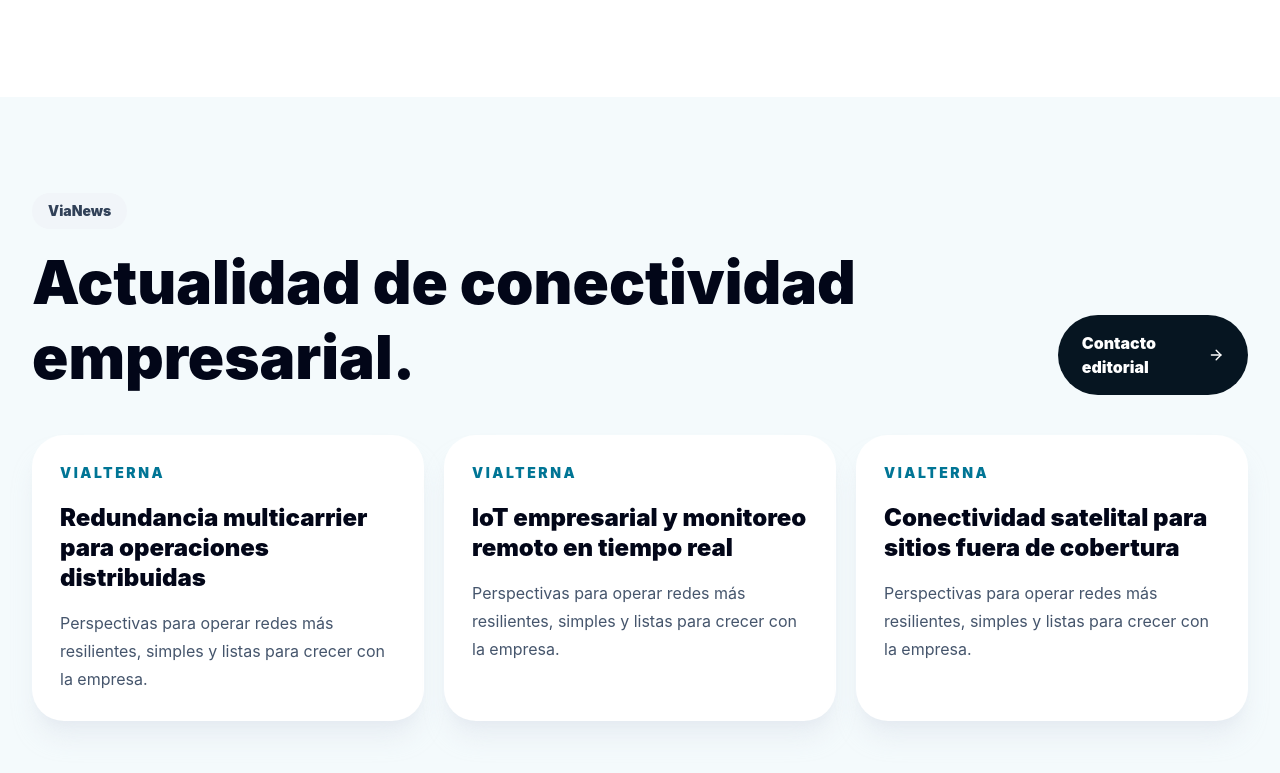
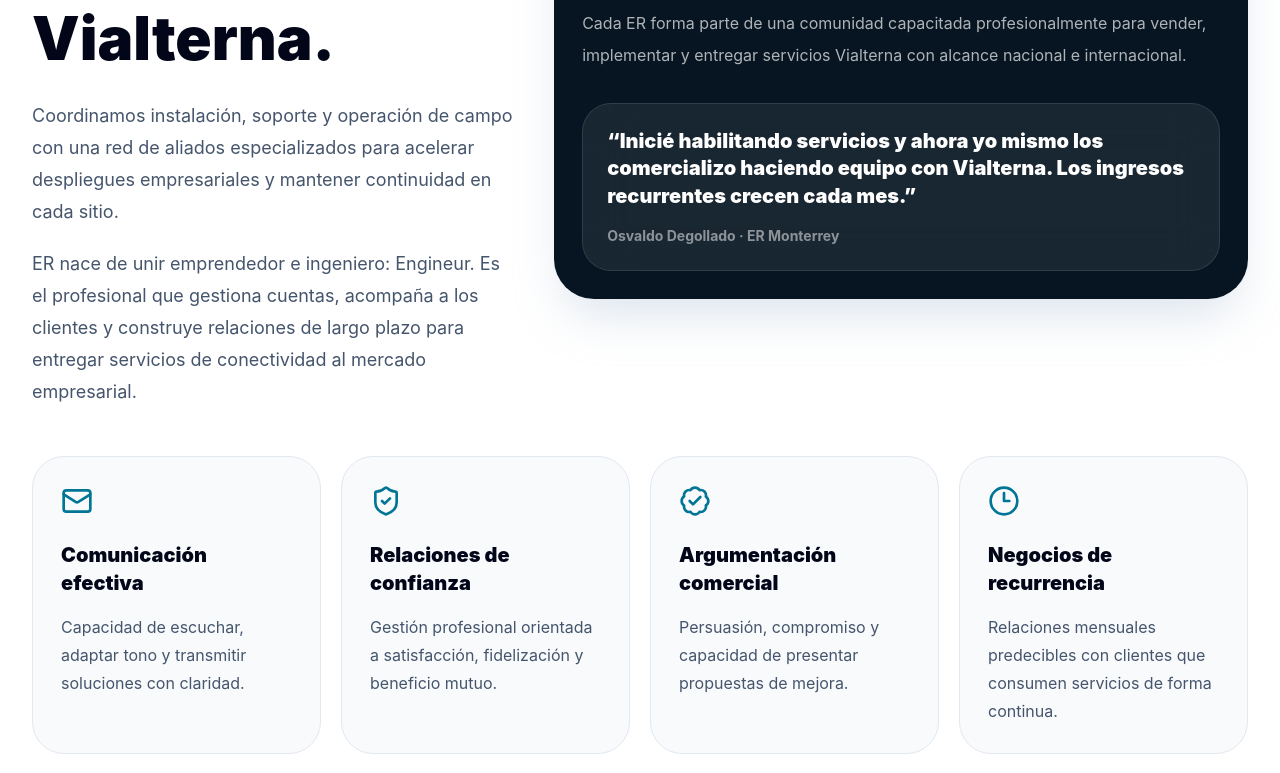
Before and after one commit to o7digital/vialterna, a React (Vite) app: page / in a window 1280 px wide. Shown: the part 8907-9680 px from the top of the page. Built offline with nearby package versions, Linux system fonts and the light colour scheme.

Commit message:
Enrich ER partners section

```diff
--- a/src/App.jsx
+++ b/src/App.jsx
@@ -829,20 +829,84 @@
       </section>
 
       <section id="socios-ers" className="bg-white px-5 py-24 text-slate-950 lg:px-8">
-        <div className="mx-auto grid max-w-7xl gap-8 lg:grid-cols-[.8fr_1.2fr] lg:items-center">
+        <div className="mx-auto max-w-7xl">
+          <div className="grid gap-10 lg:grid-cols-[.82fr_1.18fr] lg:items-center">
             <div>
               <div className="mb-4 inline-flex rounded-full bg-cyan-100 px-4 py-2 text-sm font-black text-cyan-900">
                 Socios ER's
               </div>
               <h2 className="text-4xl font-black leading-tight md:text-6xl">
-              Aliados de ejecución regional.
+                Elige emprender como aliado de Vialterna.
               </h2>
+              <p className="mt-6 text-lg leading-8 text-slate-600">
+                Coordinamos instalación, soporte y operación de campo con una red de
+                aliados especializados para acelerar despliegues empresariales y
+                mantener continuidad en cada sitio.
+              </p>
+              <p className="mt-5 text-lg leading-8 text-slate-600">
+                ER nace de unir emprendedor e ingeniero: Engineur. Es el profesional
+                que gestiona cuentas, acompaña a los clientes y construye relaciones de
+                largo plazo para entregar servicios de conectividad al mercado
+                empresarial.
+              </p>
             </div>
-          <p className="text-lg leading-8 text-slate-600">
-            Coordinamos instalación, soporte y operación de campo con una red de
-            aliados especializados para acelerar despliegues empresariales y mantener
-            continuidad en cada sitio.
+
+            <div className="rounded-[2.5rem] bg-[#061521] p-7 text-white shadow-2xl shadow-slate-300/70">
+              <div className="text-sm font-black uppercase tracking-[0.18em] text-sky-100/60">
+                Comunidad de Socios de Negocio ERs
+              </div>
+              <h3 className="mt-4 text-3xl font-black leading-tight md:text-4xl">
+                Una fuerza comercial y técnica con alcance nacional.
+              </h3>
+              <p className="mt-5 leading-8 text-white/68">
+                Cada ER forma parte de una comunidad capacitada profesionalmente para
+                vender, implementar y entregar servicios Vialterna con alcance nacional
+                e internacional.
               </p>
+              <blockquote className="mt-8 rounded-[1.8rem] border border-white/10 bg-white/8 p-6 text-xl font-black leading-snug backdrop-blur-xl">
+                “Inicié habilitando servicios y ahora yo mismo los comercializo
+                haciendo equipo con Vialterna. Los ingresos recurrentes crecen cada
+                mes.”
+                <div className="mt-4 text-sm font-bold text-white/50">
+                  Osvaldo Degollado · ER Monterrey
+                </div>
+              </blockquote>
+            </div>
+          </div>
+
+          <div className="mt-12 grid gap-5 md:grid-cols-2 lg:grid-cols-4">
+            {[
+              [
+                Mail,
+                "Comunicación efectiva",
+                "Capacidad de escuchar, adaptar tono y transmitir soluciones con claridad.",
+              ],
+              [
+                ShieldCheck,
+                "Relaciones de confianza",
+                "Gestión profesional orientada a satisfacción, fidelización y beneficio mutuo.",
+              ],
+              [
+                BadgeCheck,
+                "Argumentación comercial",
+                "Persuasión, compromiso y capacidad de presentar propuestas de mejora.",
+              ],
+              [
+                Clock3,
+                "Negocios de recurrencia",
+                "Relaciones mensuales predecibles con clientes que consumen servicios de forma continua.",
+              ],
+            ].map(([Icon, title, text]) => (
+              <div
+                key={title}
+                className="rounded-[2rem] border border-slate-200 bg-slate-50 p-7"
+              >
+                <Icon className="mb-6 h-8 w-8 text-cyan-700" />
+                <h3 className="text-xl font-black">{title}</h3>
+                <p className="mt-4 leading-7 text-slate-600">{text}</p>
+              </div>
+            ))}
+          </div>
         </div>
       </section>
 
```
Lines whose indentation alone changed are shown as unchanged.
